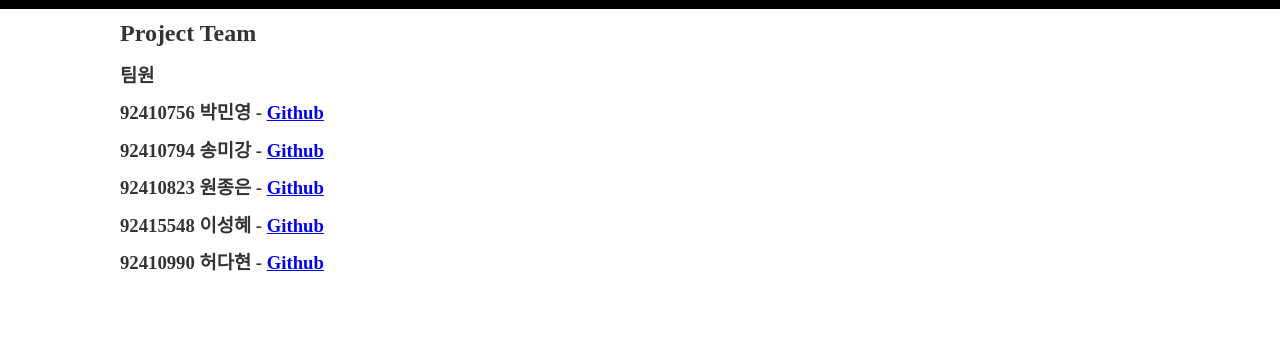
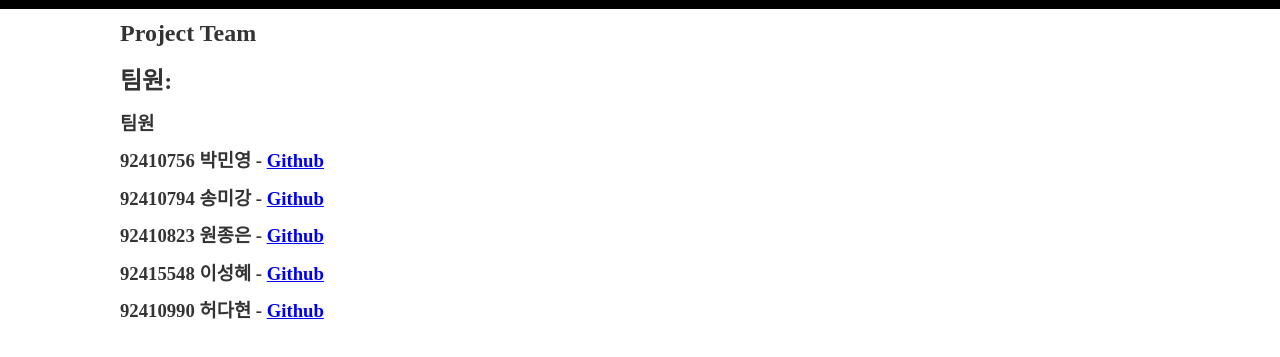
Before and after one commit to minyeong0125/WebDemo, a plain HTML site: page projectteam.html in a window 1280 px wide. Shown: the part 51-408 px from the top of the page. Drawn offline with Linux system fonts and the light colour scheme.

Commit message:
Update projectteam.html

```diff
--- a/projectteam.html
+++ b/projectteam.html
@@ -25,6 +25,8 @@
       <div class="container">
         <h1>Project Team</h1>
 
+        <h2>팀원: </h2>
+
         <h3>
           <p>팀원</p>
           <p>
```
